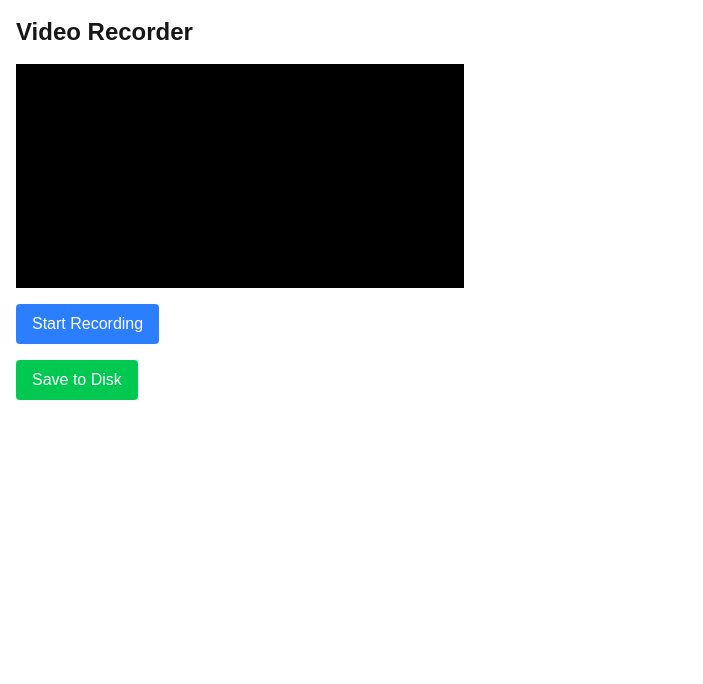
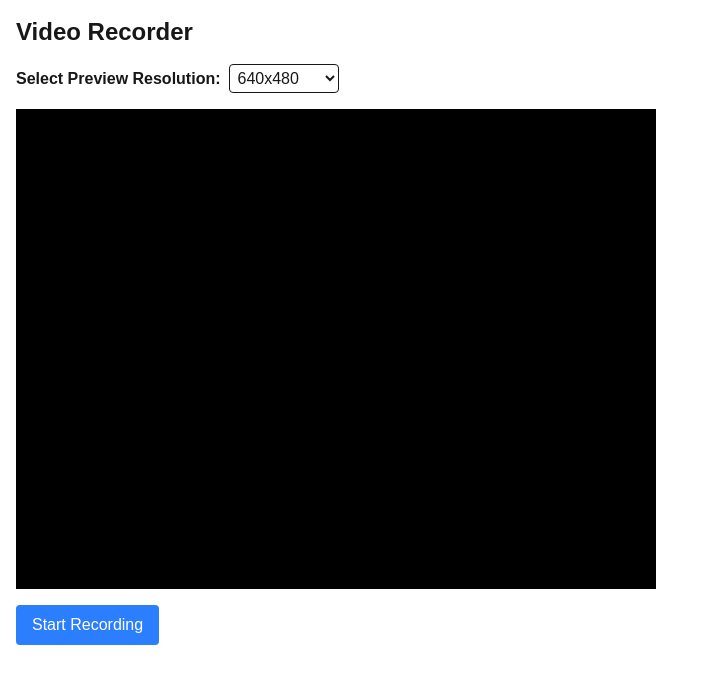
Before and after one commit to HEELSahil/electron-video-recording, a Next.js app: page / in a window 1280 px wide. Shown: the top 684 px of the page, without its empty margins (0-703 px from the left). Built offline with nearby package versions, Linux system fonts and the light colour scheme; no server answers.

Commit message:
Handle Different Video Resolutions

```diff
--- a/app/page.js
+++ b/app/page.js
@@ -1,5 +1,9 @@
 "use client";
 import { useState, useRef, useEffect } from "react";
+import ResolutionSelector from "@/components/ResolutionSelector";
+import VideoPreview from "@/components/VideoPreview";
+import PlaybackVideo from "@/components/PlaybackVideo";
+import RecordControls from "@/components/RecordControls";
 
 export default function RecordPage() {
   const videoRef = useRef(null);
@@ -7,6 +11,14 @@ export default function RecordPage() {
   const recordedChunksRef = useRef([]);
   const [isRecording, setIsRecording] = useState(false);
   const [videoURL, setVideoURL] = useState("");
+  const [previewResolution, setPreviewResolution] = useState({
+    width: 640,
+    height: 480,
+  });
+  const [playbackResolution, setPlaybackResolution] = useState({
+    width: 640,
+    height: 480,
+  });
 
   useEffect(() => {
     // Request access to webcam
@@ -91,52 +103,38 @@ export default function RecordPage() {
     <div className="p-4">
       <h1 className="text-2xl font-bold mb-4">Video Recorder</h1>
 
+      {/* Preview Resolution Selector */}
+      <ResolutionSelector
+        id="previewResolution"
+        label="Select Preview Resolution:"
+        currentValue={previewResolution}
+        onChange={setPreviewResolution}
+      />
+
       {/* Webcam Preview */}
-      <video
-        ref={videoRef}
-        autoPlay
-        muted
-        className="w-full max-w-md bg-black"
-      ></video>
+      <VideoPreview videoRef={videoRef} resolution={previewResolution} />
 
       {/* Record/Stop Buttons */}
-      <div className="my-4">
-        {!isRecording && (
-          <button
-            onClick={handleStartRecording}
-            className="px-4 py-2 bg-blue-500 text-white rounded mr-2 cursor-pointer"
-          >
-            Start Recording
-          </button>
-        )}
-        {isRecording && (
-          <button
-            onClick={handleStopRecording}
-            className="px-4 py-2 bg-red-500 text-white rounded cursor-pointer"
-          >
-            Stop Recording
-          </button>
-        )}
-      </div>
+      <RecordControls
+        isRecording={isRecording}
+        onStart={handleStartRecording}
+        onStop={handleStopRecording}
+        onSave={handleSaveToDisk}
+        showSaveButton={!isRecording && videoURL !== ""}
+      />
 
-      {/* Playback */}
-      {videoURL && (
-        <div className="mt-4">
-          <h2 className="text-xl font-semibold mb-2">Playback</h2>
-          <video
-            src={videoURL}
-            controls
-            className="w-full max-w-md bg-black"
-          ></video>
-        </div>
+      {/* Playback Section: only displayed after recording stops */}
+      {!isRecording && videoURL && (
+        <>
+          <ResolutionSelector
+            id="playbackResolution"
+            label="Select Playback Resolution:"
+            currentValue={playbackResolution}
+            onChange={setPlaybackResolution}
+          />
+          <PlaybackVideo videoURL={videoURL} resolution={playbackResolution} />
+        </>
       )}
-
-      <button
-        onClick={handleSaveToDisk}
-        className="px-4 py-2 bg-green-500 text-white rounded cursor-pointer"
-      >
-        Save to Disk
-      </button>
     </div>
   );
 }
--- /dev/null
+++ b/components/PlaybackVideo.jsx
@@ -0,0 +1,20 @@
+"use client";
+
+// Render the recorded video for playback
+export default function PlaybackVideo({ videoURL, resolution }) {
+  return (
+    <div className="mt-4">
+      <h2 className="text-xl font-semibold mb-2">Playback</h2>
+      <video
+        src={videoURL}
+        controls
+        style={{
+          width: resolution.width,
+          height: resolution.height,
+          objectFit: "contain",
+        }}
+        className="bg-black"
+      ></video>
+    </div>
+  );
+}
--- /dev/null
+++ b/components/RecordControls.jsx
@@ -0,0 +1,38 @@
+"use client";
+
+// Provide Start/Stop recording and Save buttons
+export default function RecordControls({
+  isRecording,
+  onStart,
+  onStop,
+  onSave,
+  showSaveButton,
+}) {
+  return (
+    <div className="my-4">
+      {!isRecording ? (
+        <button
+          onClick={onStart}
+          className="px-4 py-2 bg-blue-500 text-white rounded mr-2 cursor-pointer"
+        >
+          Start Recording
+        </button>
+      ) : (
+        <button
+          onClick={onStop}
+          className="px-4 py-2 bg-red-500 text-white rounded cursor-pointer"
+        >
+          Stop Recording
+        </button>
+      )}
+      {showSaveButton && (
+        <button
+          onClick={onSave}
+          className="px-4 py-2 bg-green-500 text-white rounded cursor-pointer ml-2"
+        >
+          Save to Disk
+        </button>
+      )}
+    </div>
+  );
+}
--- /dev/null
+++ b/components/ResolutionSelector.jsx
@@ -0,0 +1,30 @@
+"use client";
+
+// Render a dropdown to select a resolution
+export default function ResolutionSelector({
+  label,
+  currentValue,
+  onChange,
+  id,
+}) {
+  return (
+    <div className="mb-4">
+      <label htmlFor={id} className="mr-2 font-semibold">
+        {label}
+      </label>
+      <select
+        id={id}
+        onChange={(e) => {
+          const [w, h] = e.target.value.split("x");
+          onChange({ width: Number(w), height: Number(h) });
+        }}
+        className="border rounded p-1"
+        defaultValue={currentValue.width + "x" + currentValue.height}
+      >
+        <option value="640x480">640x480</option>
+        <option value="1280x720">1280x720</option>
+        <option value="1920x1080">1920x1080</option>
+      </select>
+    </div>
+  );
+}
--- /dev/null
+++ b/components/VideoPreview.jsx
@@ -0,0 +1,18 @@
+"use client";
+
+// Display the live webcam stream
+export default function VideoPreview({ videoRef, resolution }) {
+  return (
+    <video
+      ref={videoRef}
+      autoPlay
+      muted
+      style={{
+        width: resolution.width,
+        height: resolution.height,
+        objectFit: "contain",
+      }}
+      className="bg-black"
+    ></video>
+  );
+}
--- a/main.js
+++ b/main.js
@@ -5,8 +5,8 @@ const path = require("path");
 
 function createWindow() {
   const mainWindow = new BrowserWindow({
-    width: 1024,
-    height: 768,
+    width: 1920,
+    height: 1080,
     webPreferences: {
       preload: path.join(__dirname, "preload.js"),
       contextIsolation: true,
```
